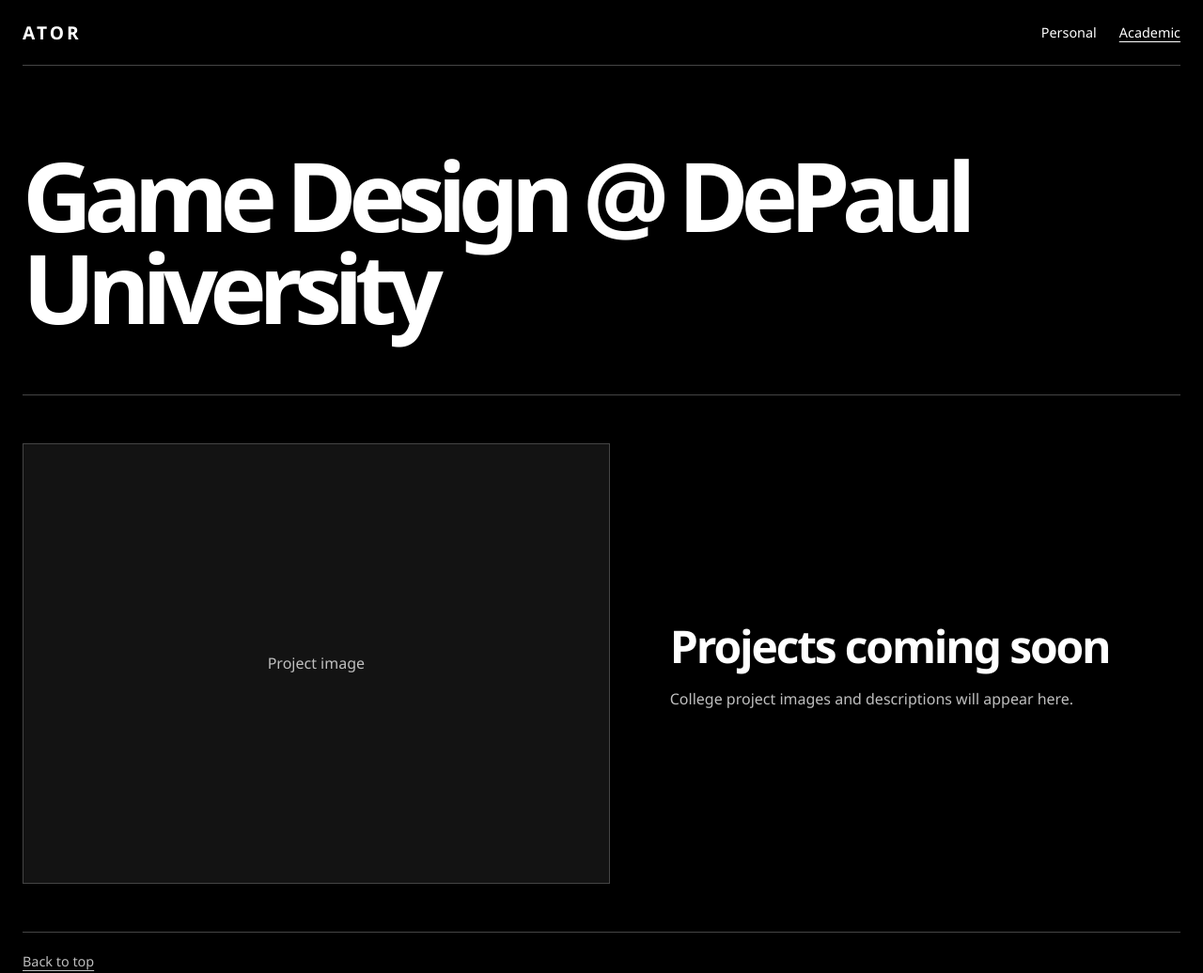
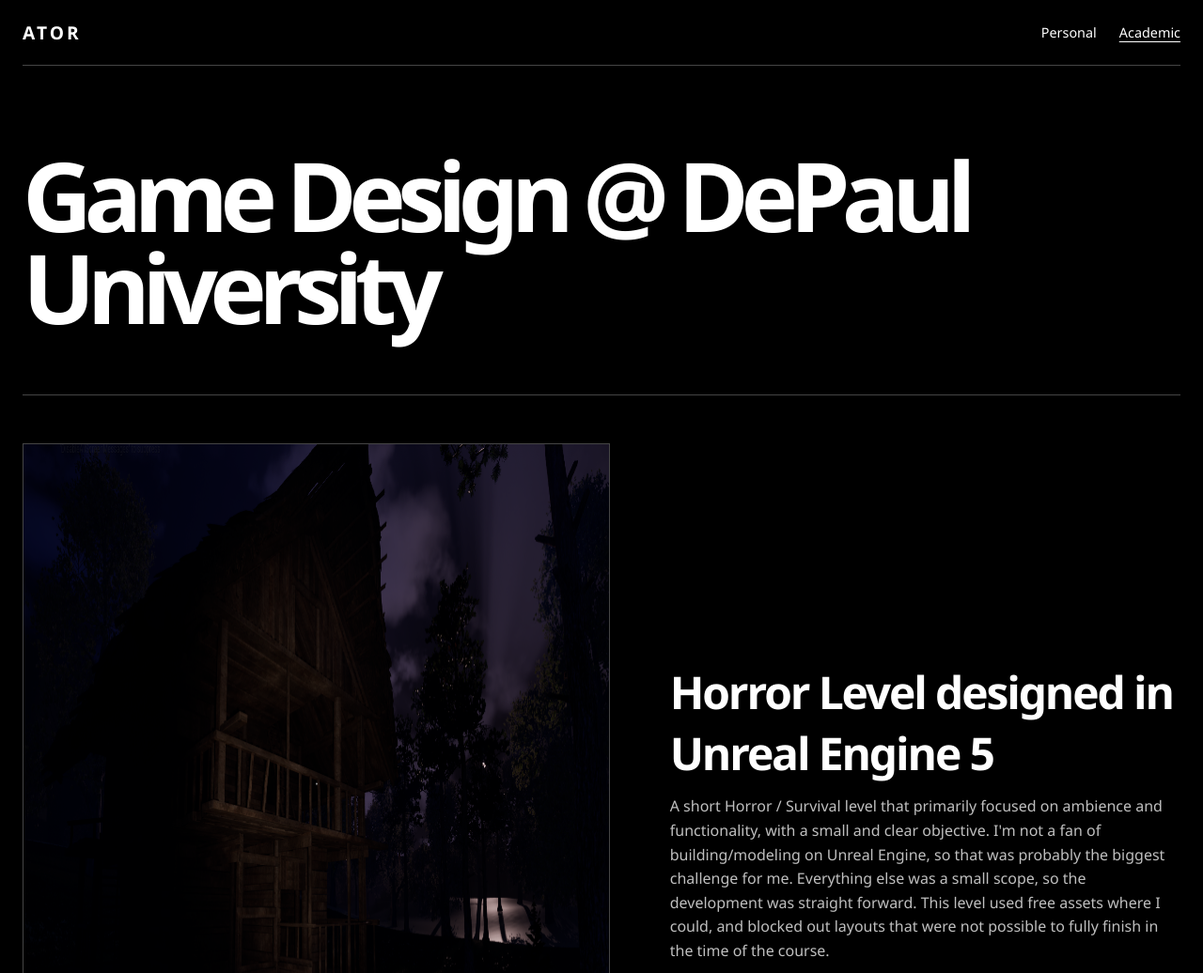
Before and after one commit to clawsgit/ator-studio, a plain HTML site: page college-work.html in a window 1280 px wide. Shown: the top 1036 px of the page at 94% size. Drawn offline with Linux system fonts and the light colour scheme.

Commit message:
Add Unreal Engine 5 horror level to Academic portfolio

```diff
--- a/college-work.html
+++ b/college-work.html
@@ -19,12 +19,11 @@
     </header>
     <main class="college">
       <h1>Game Design @ DePaul University</h1>
-      <!-- Replace this sample row with a project image using class="project-image" and descriptive alt text. Duplicate the article for each project. -->
-      <article class="project">
-        <div class="project-placeholder" aria-hidden="true">Project image</div>
+      <article class="project" id="horror-level" aria-labelledby="horror-level-title">
+        <img class="project-image" src="images/horror-level-unreal-engine-5.png" width="1370" height="786" alt="First-person view of a dark wooden cabin among trees at night.">
         <div>
-          <h2>Projects coming soon</h2>
-          <p>College project images and descriptions will appear here.</p>
+          <h2 id="horror-level-title">Horror Level designed in Unreal Engine 5</h2>
+          <p>A short Horror / Survival level that primarily focused on ambience and functionality, with a small and clear objective. I'm not a fan of building/modeling on Unreal Engine, so that was probably the biggest challenge for me. Everything else was a small scope, so the development was straight forward. This level used free assets where I could, and blocked out layouts that were not possible to fully finish in the time of the course.</p>
         </div>
       </article>
     </main>
```
Also changed, not shown: images/horror-level-unreal-engine-5.png (added).
